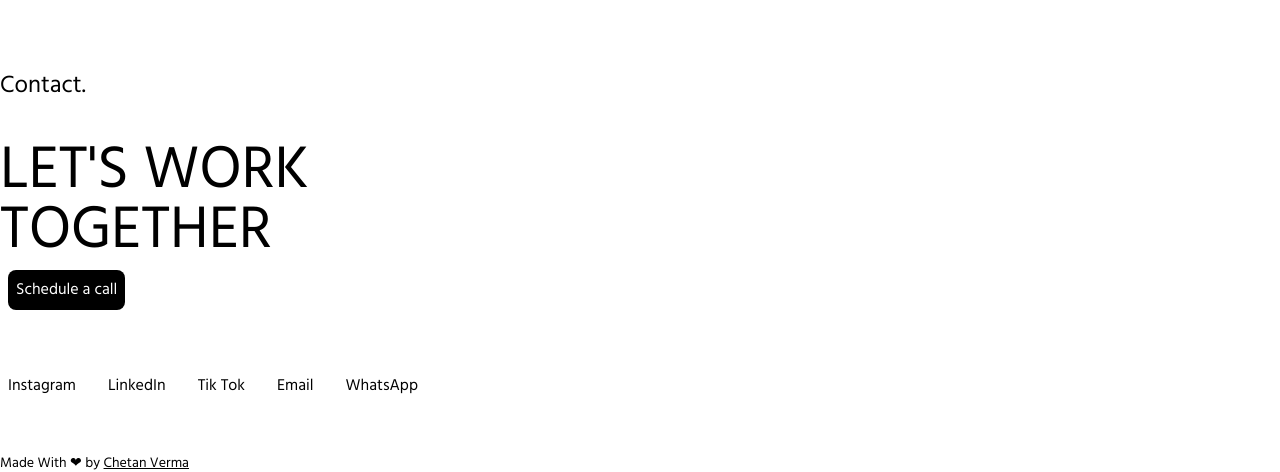
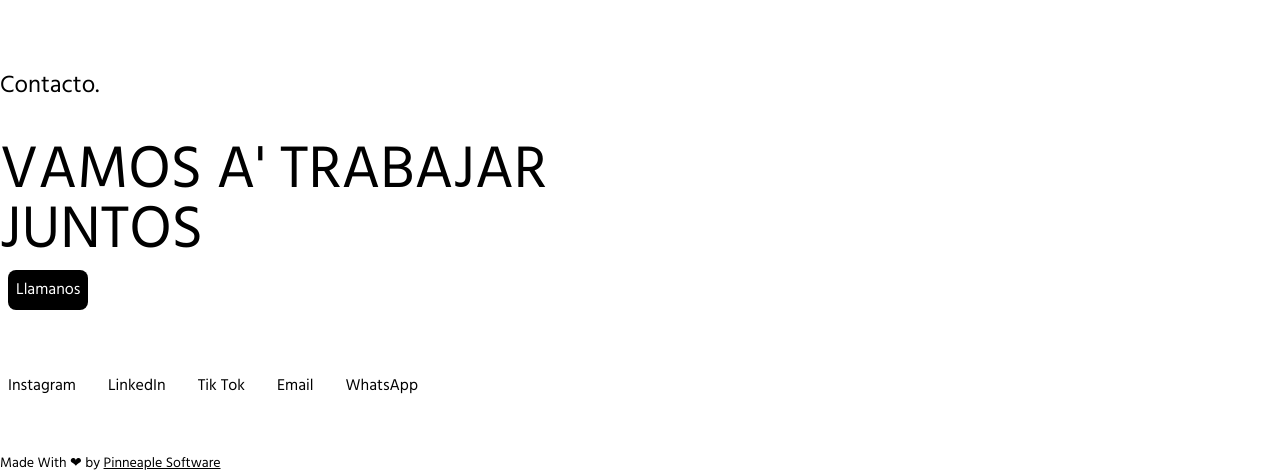
Before and after one commit to cucarachatraicionera/edificandoingenierosweb, a Next.js app: page /blog/15f7e21d-72f8-4b53-918f-7afc6f6938ce in a window 1280 px wide. Shown: the part 774-1246 px from the top of the page. Built offline with nearby package versions, Linux system fonts and the light colour scheme.

Commit message:
agregando imagenes proyectos

```diff
--- a/components/Footer/index.js
+++ b/components/Footer/index.js
@@ -8,15 +8,15 @@ const Footer = ({}) => {
     <>
       <div className="mt-5 laptop:mt-40 p-2 laptop:p-0">
         <div>
-          <h1 className="text-2xl text-bold">Contact.</h1>
+          <h1 className="text-2xl text-bold">Contacto.</h1>
           <div className="mt-10">
             <h1 className="text-3xl tablet:text-6xl laptop:text-6xl laptopl:text-8xl text-bold">
-              LET&apos;S WORK
+              VAMOS A&apos; TRABAJAR
             </h1>
             <h1 className="text-3xl tablet:text-6xl laptop:text-6xl laptopl:text-8xl text-bold">
-              TOGETHER
+              JUNTOS
             </h1>
-            <Button type="primary">Schedule a call</Button>
+            <Button type="primary">Llamanos</Button>
             <div className="mt-10">
               <Socials />
             </div>
@@ -25,8 +25,8 @@ const Footer = ({}) => {
       </div>
       <h1 className="text-sm text-bold mt-2 laptop:mt-10 p-2 laptop:p-0">
         Made With ❤ by{" "}
-        <Link href="http://www.chetanverma.com">
-          <a className="underline underline-offset-1">Chetan Verma</a>
+        <Link href="http://www.pinneaplesoft">
+          <a className="underline underline-offset-1">Pinneaple Software</a>
         </Link>
       </h1>
     </>
--- a/pages/index.js
+++ b/pages/index.js
@@ -94,7 +94,7 @@ export default function Home() {
           <Socials className="mt-2 laptop:mt-5" />
         </div>
         <div className="mt-10 laptop:mt-30 p-2 laptop:p-0" ref={workRef}>
-          <h1 className="text-2xl text-bold">Work.</h1>
+          <h1 className="text-2xl text-bold">Proyectos.</h1>
 
           <div className="mt-5 laptop:mt-10 grid grid-cols-1 tablet:grid-cols-2 gap-4">
             {data.projects.map((project) => (
@@ -110,7 +110,7 @@ export default function Home() {
         </div>
 
         <div className="mt-10 laptop:mt-30 p-2 laptop:p-0">
-          <h1 className="tablet:m-10 text-2xl text-bold">Services.</h1>
+          <h1 className="tablet:m-10 text-2xl text-bold">Servicios.</h1>
           <div className="mt-5 tablet:m-10 grid grid-cols-1 laptop:grid-cols-2 gap-6">
             {data.services.map((service, index) => (
               <ServiceCard
```
Also changed, not shown: data/portfolio.json (+1 -1 lines).
